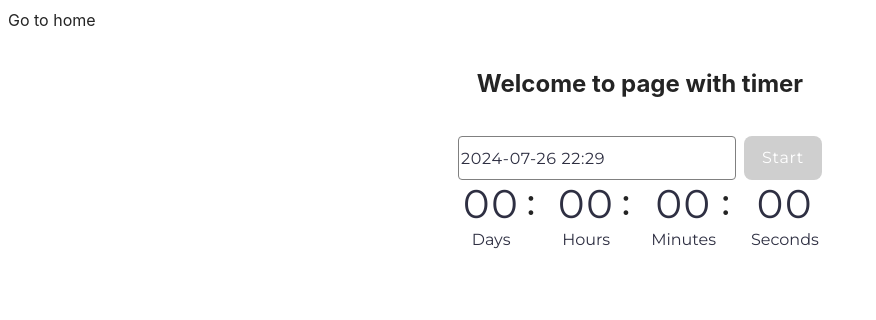
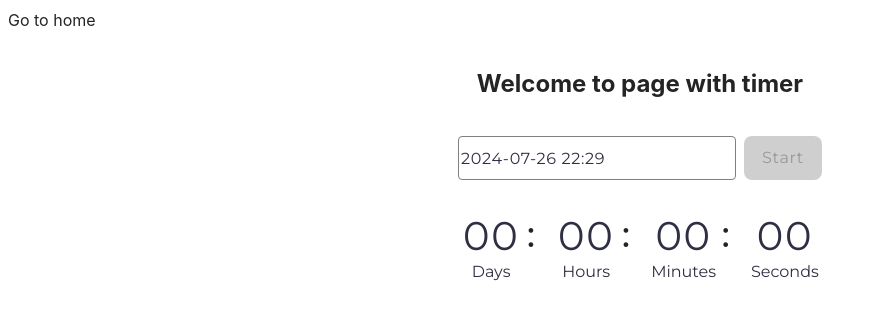
Before and after one commit to KomrakovaAnna/goit-advancedjs-hw-02, a website built with Vite: page src/1-timer.html in a window 1280 px wide. Shown: the whole page, without its empty margins (0-876 px from the left). Built offline with nearby package versions, Linux system fonts and the light colour scheme.

Commit message:
fixed styles for timer

```diff
--- a/src/css/timer.css
+++ b/src/css/timer.css
@@ -53,6 +53,7 @@
 }
 .input-container > button:disabled {
   background: #cfcfcf;
+  color: #989898;
 }
 .input-container > button:hover {
   background: #6c8cff;
@@ -61,6 +62,7 @@
   display: flex;
   flex-direction: row;
   gap: 8px;
+  padding-bottom: 32px;
 }
 .timer__items {
   display: flex;
```
